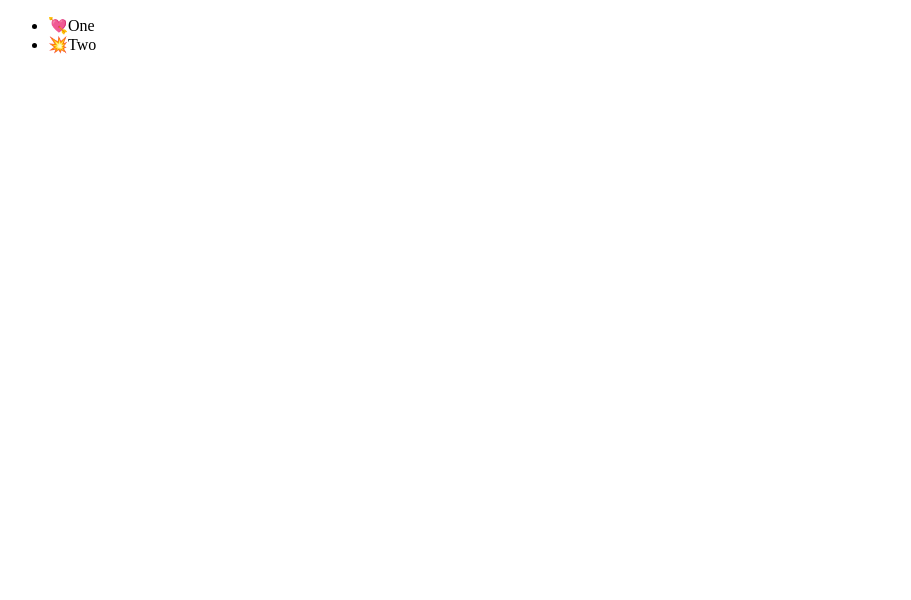
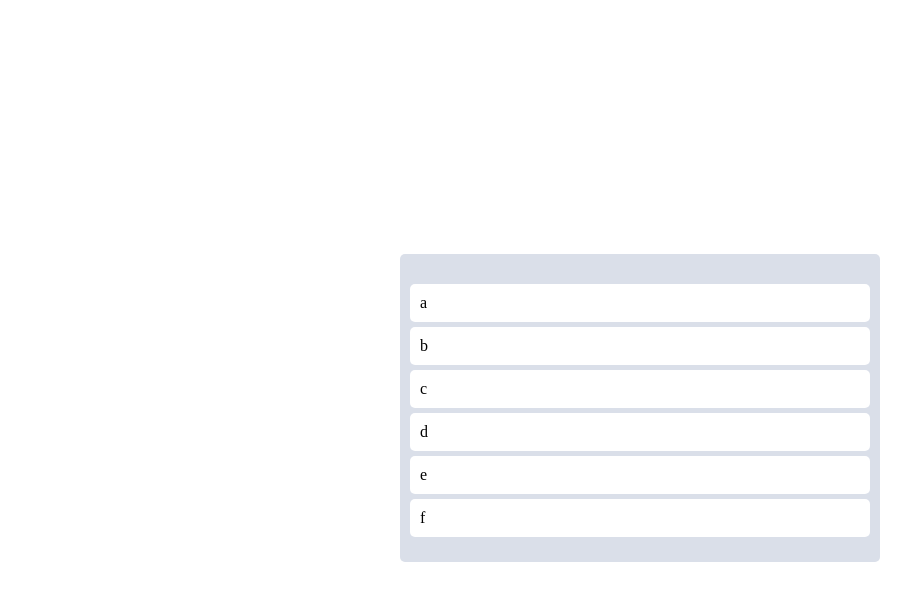
Before and after one commit to banminseok/react_master_class_ts, a React (Create React App) app: page / in a window 1280 px wide. Shown: the top 600 px of the page, without its empty margins (0-911 px from the left). Built offline with nearby package versions, Linux system fonts and the light colour scheme.

Commit message:
Recording

```diff
--- a/src/App.tsx
+++ b/src/App.tsx
@@ -1,101 +1,76 @@
-import { DragDropContext, Draggable, Droppable } from "react-beautiful-dnd";
-import { createGlobalStyle } from "styled-components";
+import { DragDropContext, Draggable, Droppable, DropResult } from "react-beautiful-dnd";
+import { useRecoilState } from "recoil";
+import styled from "styled-components";
+import { toDoState } from "./atoms";
 
-const GlobalStyle = createGlobalStyle`
-@import url('https://fonts.googleapis.com/css2?family=Source+Sans+Pro:wght@300;400&display=swap');
-html, body, div, span, applet, object, iframe,
-h1, h2, h3, h4, h5, h6, p, blockquote, pre,
-a, abbr, acronym, address, big, cite, code,
-del, dfn, em, img, ins, kbd, q, s, samp,
-small, strike, strong, sub, sup, tt, var,
-b, u, i, center,
-dl, dt, dd, menu, ol, ul, li,
-fieldset, form, label, legend,
-table, caption, tbody, tfoot, thead, tr, th, td,
-article, aside, canvas, details, embed,
-figure, figcaption, footer, header, hgroup,
-main, menu, nav, output, ruby, section, summary,
-time, mark, audio, video {
-  margin: 0;
-  padding: 0;
-  border: 0;
-  font-size: 100%;
-  font: inherit;
-  vertical-align: baseline;
-}
-/* HTML5 display-role reset for older browsers */
-article, aside, details, figcaption, figure,
-footer, header, hgroup, main, menu, nav, section {
-  display: block;
-}
-/* HTML5 hidden-attribute fix for newer browsers */
-*[hidden] {
-    display: none;
-}
-body {
-  line-height: 1;
-}
-menu, ol, ul {
-  list-style: none;
-}
-blockquote, q {
-  quotes: none;
-}
-blockquote:before, blockquote:after,
-q:before, q:after {
-  content: '';
-  content: none;
-}
-table {
-  border-collapse: collapse;
-  border-spacing: 0;
-}
-* {
-  box-sizing: border-box;
-}
-body {
-  font-weight: 300;
-  font-family: 'Source Sans Pro', sans-serif;
-  background-color:${(props) => props.theme.bgColor};
-  color:${(props) => props.theme.textColor};
-  line-height: 1.2;
-}
-a {
-  text-decoration:none;
-  color:inherit;
-}
-`
+const Wrapper = styled.div`
+  display: flex;
+  max-width: 480px;
+  width: 100%;
+  margin: 0 auto;
+  justify-content: center;
+  align-items: center;
+  height: 100vh;
+`;
+
+const Boards = styled.div`
+  display: grid;
+  width: 100%;
+  grid-template-columns: repeat(1, 1fr);
+`;
+
+const Board = styled.div`
+  padding: 20px 10px;
+  padding-top: 30px;
+  background-color: ${(props) => props.theme.boardColor};
+  border-radius: 5px;
+  min-height: 200px;
+`;
+
+const Card = styled.div`
+  border-radius: 5px;
+  margin-bottom: 5px;
+  padding: 10px 10px;
+  background-color: ${(props) => props.theme.cardColor};
+`;
+
 
 function App() {
-  const onDragEnd = () => {
+  const [toDos, setToDos] = useRecoilState(toDoState);
+  const onDragEnd = ({ draggableId, destination, source }: DropResult) => {
+    if (!destination) return;
 
+    setToDos((oldToDos) => {
+      const copyToDos = [...oldToDos];
+      // 1) Delete item on source.index
+      copyToDos.splice(source.index, 1);
+      // 2) PUT BACK THE ITEM ON THE DESTINATION.INDEX
+      copyToDos.splice(destination?.index, 0, draggableId);
+      return copyToDos;
+    })
   }
   return (
-    <>
-      <DragDropContext onDragEnd={onDragEnd}>
-        <div>
+    <DragDropContext onDragEnd={onDragEnd}>
+      <Wrapper>
+        <Boards>
           <Droppable droppableId="one">
             {(magic) =>
-              <ul ref={magic.innerRef} {...magic.droppableProps}>
-                <Draggable draggableId="first" index={0}>
-                  {(magic) => (
-                    <li ref={magic.innerRef} {...magic.draggableProps} >
-                      <span {...magic.dragHandleProps}>💘</span>One
-                    </li>
-                  )}
-                </Draggable>
-                <Draggable draggableId="second" index={1}>
-                  {(magic) => (
-                    <li ref={magic.innerRef} {...magic.draggableProps} {...magic.dragHandleProps}>
-                      <span {...magic.dragHandleProps}>💥</span>Two
-                    </li>
-                  )}
-                </Draggable>
-              </ul>}
+              <Board ref={magic.innerRef} {...magic.droppableProps}>
+                {toDos.map((toDo, index) => (
+                  <Draggable key={toDo} draggableId={toDo} index={index}>
+                    {(magic) => (
+                      <Card ref={magic.innerRef} {...magic.dragHandleProps} {...magic.draggableProps} >
+                        {toDo}
+                      </Card>
+                    )}
+                  </Draggable>
+                ))}
+                {magic.placeholder}
+              </Board>}
           </Droppable>
-        </div>
-      </DragDropContext>
-    </>
+        </Boards>
+      </Wrapper>
+    </DragDropContext>
   );
 }
 
--- a/src/atoms.tsx
+++ b/src/atoms.tsx
@@ -1,19 +1,6 @@
 import { atom, selector } from "recoil";
 
-export const minuteState = atom({
-  key: "minutes",
-  default: 0
+export const toDoState = atom({
+  key: "toDo",
+  default: ["a", "b", "c", "d", "e", "f"],
 });
-
-export const hourSelector = selector<number>({
-  key: "hours",
-  get: ({ get }) => {
-    const minutes = get(minuteState);
-    return minutes / 60;
-  },
-  set: ({ set }, newValue) => {
-    console.log(newValue);
-    const minutes = Number(newValue) * 60;
-    set(minuteState, minutes);
-  }
-});
--- a/src/index.tsx
+++ b/src/index.tsx
@@ -2,11 +2,75 @@
 import ReactDOM from 'react-dom/client';
 import { QueryClient, QueryClientProvider } from 'react-query';
 import { RecoilRoot } from 'recoil';
-import { ThemeProvider } from 'styled-components';
+import { createGlobalStyle, ThemeProvider } from 'styled-components';
 import App from './App';
 import { darkTheme } from './theme';
 
 
+const GlobalStyle = createGlobalStyle`
+@import url('https://fonts.googleapis.com/css2?family=Source+Sans+Pro:wght@300;400&display=swap');
+html, body, div, span, applet, object, iframe,
+h1, h2, h3, h4, h5, h6, p, blockquote, pre,
+a, abbr, acronym, address, big, cite, code,
+del, dfn, em, img, ins, kbd, q, s, samp,
+small, strike, strong, sub, sup, tt, var,
+b, u, i, center,
+dl, dt, dd, menu, ol, ul, li,
+fieldset, form, label, legend,
+table, caption, tbody, tfoot, thead, tr, th, td,
+article, aside, canvas, details, embed,
+figure, figcaption, footer, header, hgroup,
+main, menu, nav, output, ruby, section, summary,
+time, mark, audio, video {
+  margin: 0;
+  padding: 0;
+  border: 0;
+  font-size: 100%;
+  font: inherit;
+  vertical-align: baseline;
+}
+/* HTML5 display-role reset for older browsers */
+article, aside, details, figcaption, figure,
+footer, header, hgroup, main, menu, nav, section {
+  display: block;
+}
+/* HTML5 hidden-attribute fix for newer browsers */
+*[hidden] {
+    display: none;
+}
+body {
+  line-height: 1;
+}
+menu, ol, ul {
+  list-style: none;
+}
+blockquote, q {
+  quotes: none;
+}
+blockquote:before, blockquote:after,
+q:before, q:after {
+  content: '';
+  content: none;
+}
+table {
+  border-collapse: collapse;
+  border-spacing: 0;
+}
+* {
+  box-sizing: border-box;
+}
+body {
+  font-weight: 300;
+  font-family: 'Source Sans Pro', sans-serif;
+  background-color:${(props) => props.theme.bgColor};
+  color:black;
+  line-height: 1.2;
+}
+a {
+  text-decoration:none;
+  color:inherit;
+}
+`
 const queryClient = new QueryClient();
 
 const root = ReactDOM.createRoot(document.getElementById('root') as HTMLElement);
--- a/src/styled.d.ts
+++ b/src/styled.d.ts
@@ -2,9 +2,8 @@
 
 declare module "styled-components" {
   export interface DefaultTheme {
-    textColor: string;
     bgColor: string;
-    accentColor: string;
-    cardBgColor: string;
+    boardColor: string;
+    cardColor: string;
   }
 }
--- a/src/theme.ts
+++ b/src/theme.ts
@@ -1,15 +1,7 @@
 import { DefaultTheme } from "styled-components";
 
 export const darkTheme: DefaultTheme = {
-  bgColor: "#2f3640",
-  textColor: "white",
-  accentColor: "#9c88ff",
-  cardBgColor: "transparent",
+  bgColor: "#3F8CF2",
+  boardColor: "#DADFE9",
+  cardColor: "white",
 };
-
-export const lightTheme: DefaultTheme = {
-  bgColor: "whitesmoke",
-  textColor: "black",
-  accentColor: "#9c88ff",
-  cardBgColor: "white",
-};
```
